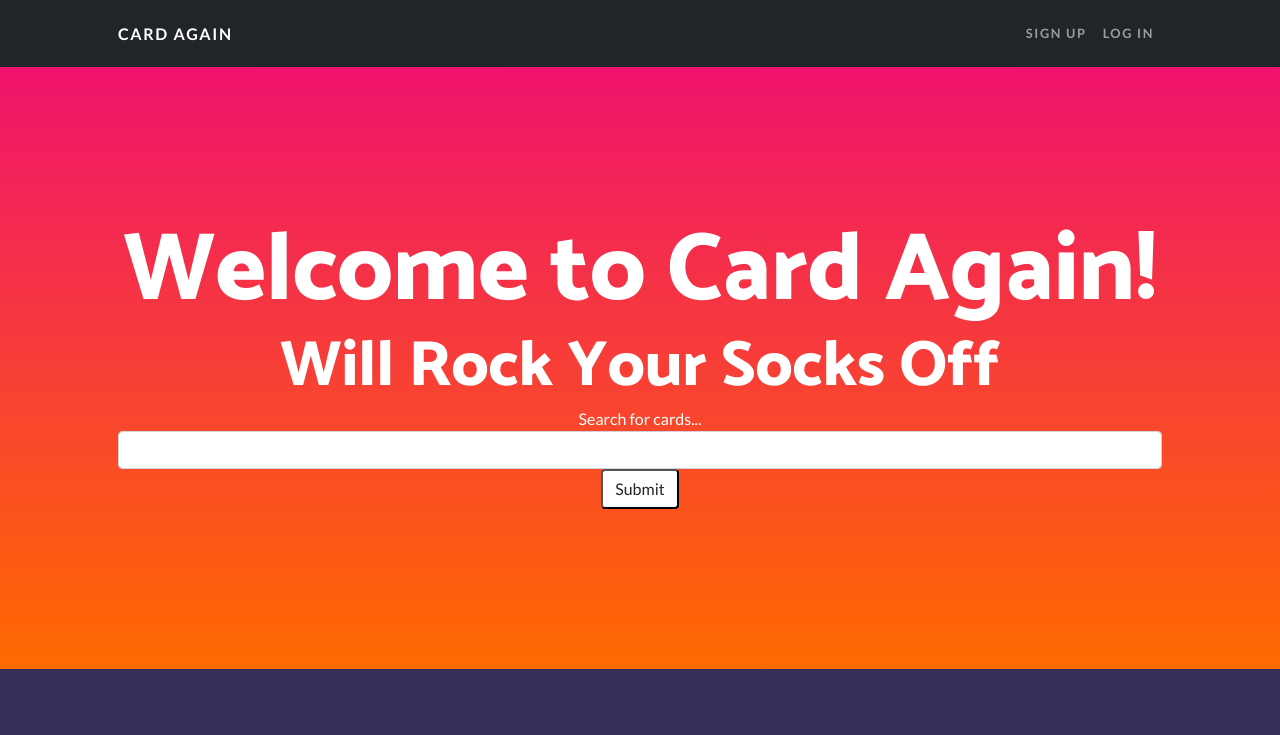
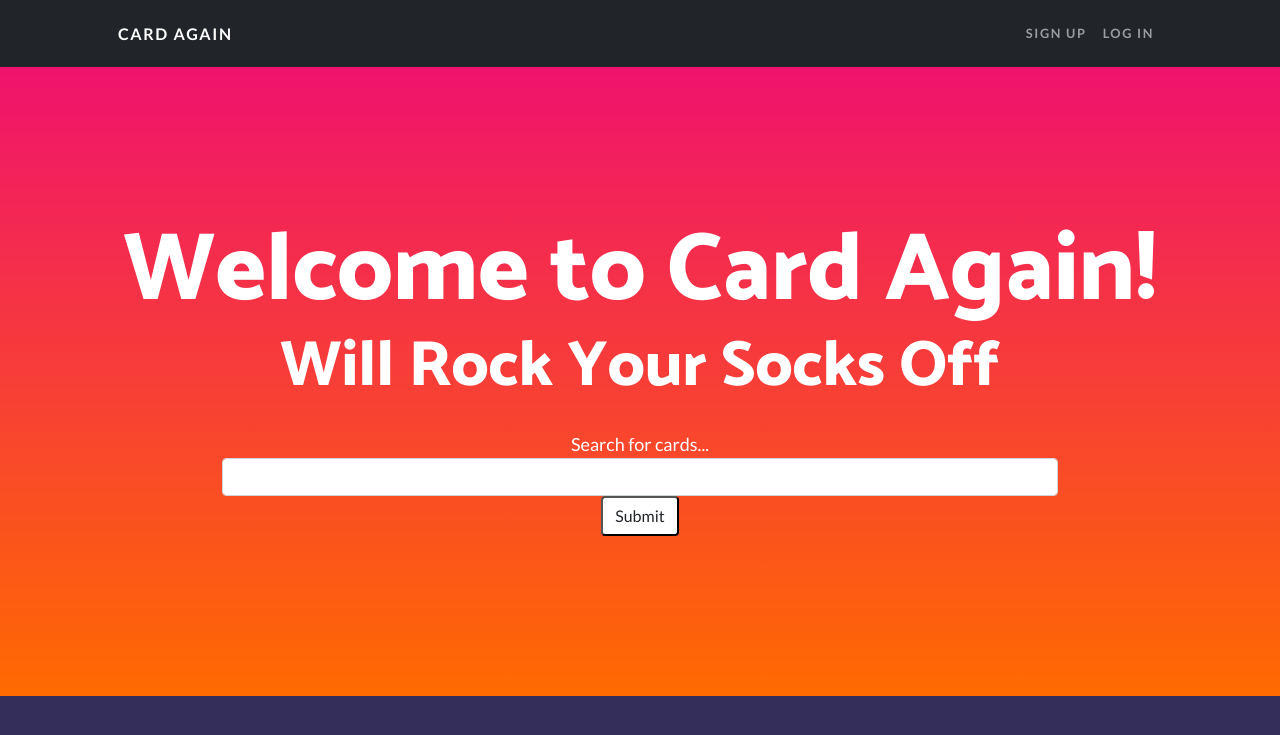
Before and after one commit to csulva/Card-Again, a Flask app: page / in a window 1280 px wide. Shown: the top 735 px of the page. Run offline with Flask 2, Linux system fonts and the light colour scheme; some libraries are stand-ins or nearby versions.

Commit message:
new changes to homepage

```diff
--- a/app/templates/index.html
+++ b/app/templates/index.html
@@ -18,7 +18,10 @@
                         {% endif %}
                     </h1>
                     <h2 class="masthead-subheading mb-0">Will Rock Your Socks Off</h2>
+                    <br>
+                    <div class='form-search'>
                     {{ wtf.quick_form(form) }}
+                    </div>
                     <!-- <a class="btn btn-primary btn-xl rounded-pill mt-5" href="#scroll">Learn More</a> -->
                 </div>
             </div>
```
